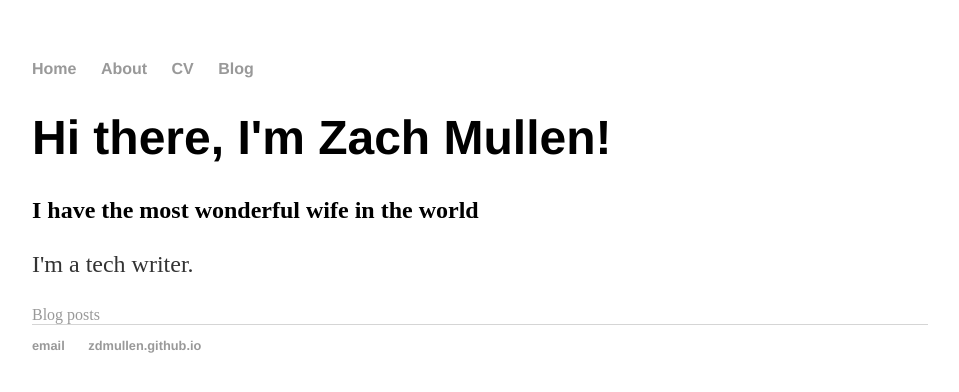
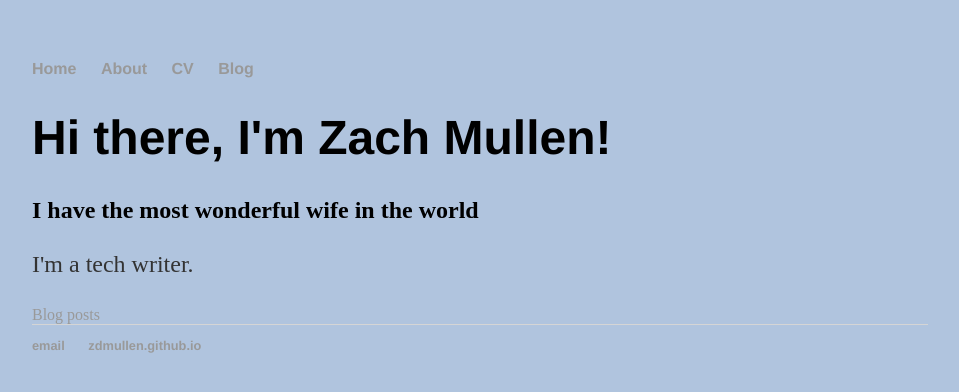
Before and after one commit to zdmullen/zdmullen.github.io, a Jekyll site: the page built from index.html, in a window 1280 px wide. Shown: the top 392 px of the page, without its empty margins (160-1119 px from the left). Built offline with Jekyll 4.4.1, drawn with Linux system fonts in a browser that asks for light colours.

Commit message:
Update main.css

```diff
--- a/css/main.css
+++ b/css/main.css
@@ -1,6 +1,7 @@
 body {
     margin: 60px auto;
     width: 70%;
+    background-color: #B0C4DE;
 }
 nav ul, footer ul {
     font-family:'Helvetica', 'Arial', 'Sans-Serif';
```
